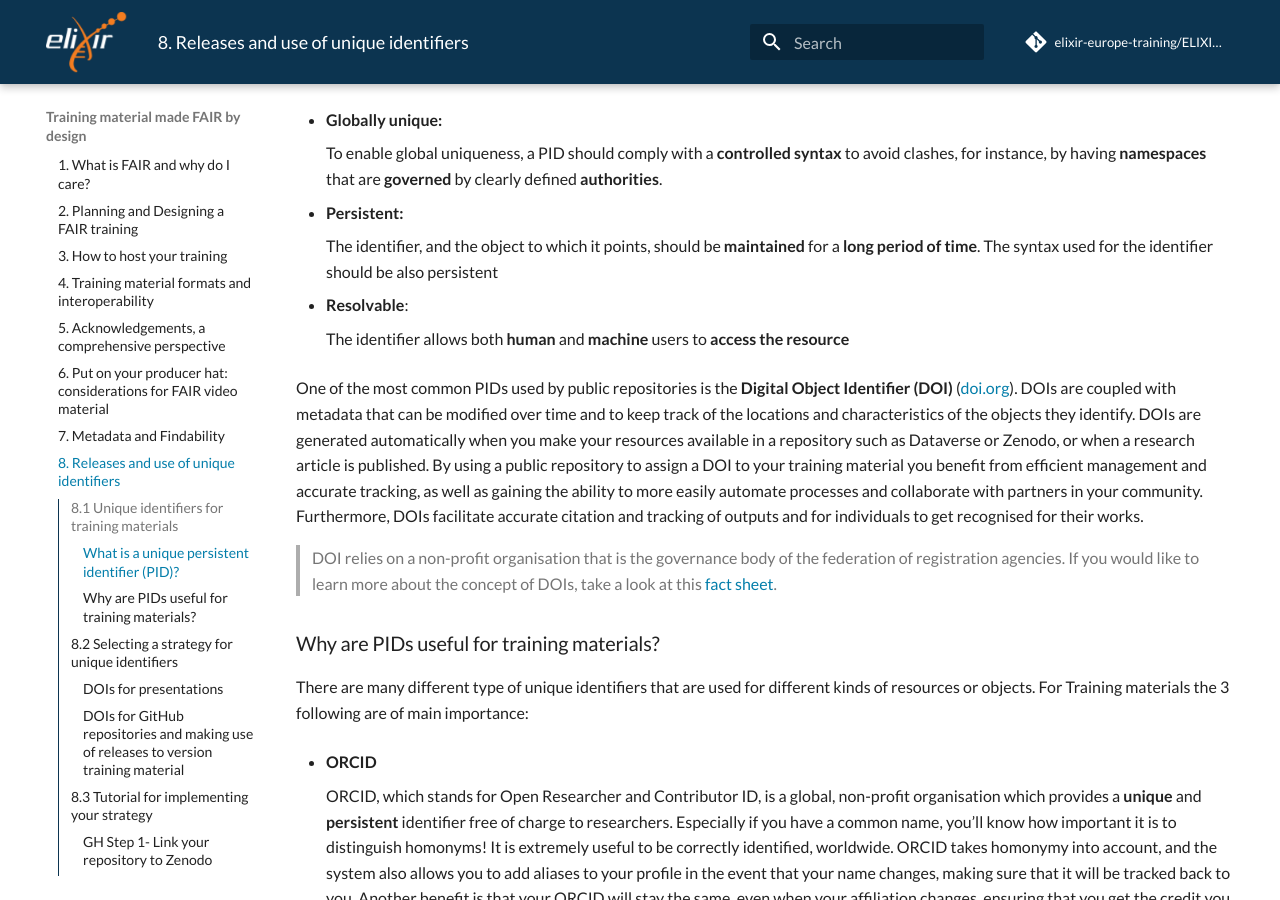
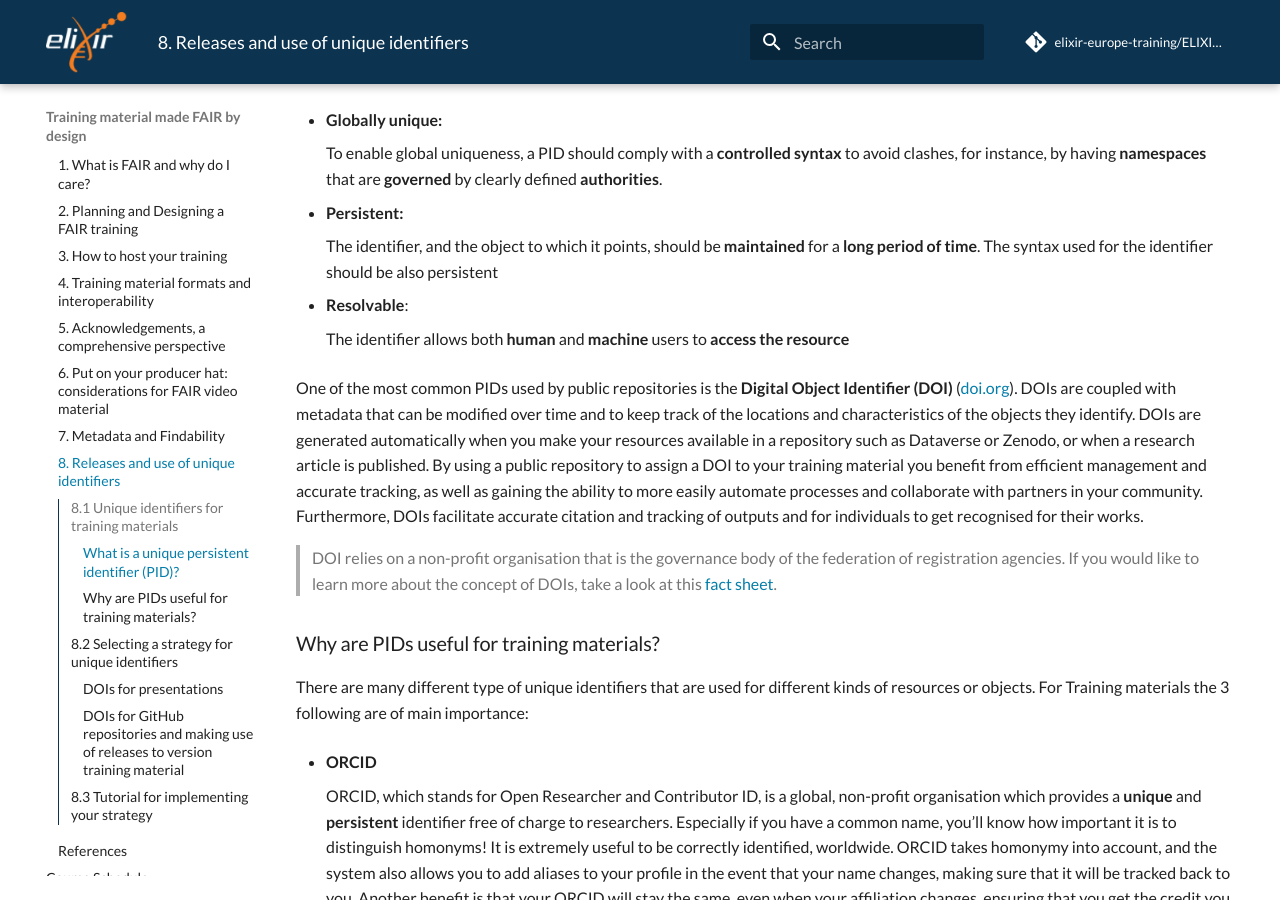
Before and after one commit to elixir-europe-training/ELIXIR-TrP-FAIR-Material-By-Design, an MkDocs documentation site: the page built from docs/chapters/chapter_08.md, in a window 1280 px wide and 900 px high, scrolled down 692 px. Built offline with MkDocs 1.6.1 and Material for MkDocs 9.7.7, drawn with Linux system fonts in a browser that asks for light colours; comment, search, counter and statistics services are not loaded.

Commit message:
fix toc_depth ch_08

```diff
--- a/docs/chapters/chapter_08.md
+++ b/docs/chapters/chapter_08.md
@@ -211,7 +211,7 @@ Now we will use Zenodo sandbox to create DOIs for our training material project
         Create your GitHub account by [signing up](https:/github.com)
 
 
-    ### GH Step 1- Link your repository to Zenodo
+    #### Step 1- Link your repository to Zenodo
     1. Go to [Zenodo Sandbox](https://sandbox.zenodo.org/)
     2. Sign up or sign in with your GitHub account
     3. Click the down arrow next to your `username` in the top right corner to expand the menu,  select `GitHub`
@@ -222,7 +222,7 @@ Now we will use Zenodo sandbox to create DOIs for our training material project
     6. Click on the repository to reach the Zenodo page of that repository > click `Create release` in the title row of the `Releases box`
     You have now moved to GitHub where we will create a release that will trigger an Zenodo record to be created.
 
-    ### GH Step 2 - Create a GitHub release of your repository
+    #### Step 2 - Create a GitHub release of your repository
 
     1. Create a tag by clickincg the `Choose a tag` button in the top left part of the page. Enter `v0.0.1` in the text field and click `+ Create new tag: on publish`
     2. Just below, enter `initial release` as the Release title
@@ -250,7 +250,7 @@ Now we will use Zenodo sandbox to create DOIs for our training material project
 
     7. Now, create a new release of your repository. This time, include the description of your Training material as release notes.
 
-    ### GH Step 3 - Add additional metadata to your record
+    #### Step 3 - Add additional metadata to your record
 
     Rich metadata is very important for making any kind of digital object FAIR. We will manually add the metadata from the previous session in the Zenodo Record fot your repository.
 
@@ -272,7 +272,7 @@ Now we will use Zenodo sandbox to create DOIs for our training material project
 
     5. Click `Save draft` in the right side-menu and then `Preview`. Review your record and if everything looks good, click `Back to edit` in the top left and then `Publish`in the right side-menu.
 
-    ### GH Step 4 - Link your training material to your TeSS record through the DOI
+    #### Step 4 - Link your training material to your TeSS record through the DOI
 
     The F3 principle of the [FAIR data pronciples](https://www.go-fair.org/fair-principles/) states that "Metadata clearly and explicitly include the identifier of the data they describe" and this applies to training materials as well. The association between the description of your course in TeSS and the course material in the GitHub repository should be done by mentioning the DOI is the TeSS record (and the repository) and also linking to the TeSS record from Zenodo.
 
```
Also changed, not shown: other parts of docs/chapters/chapter_08.md (+5 -5 lines).
